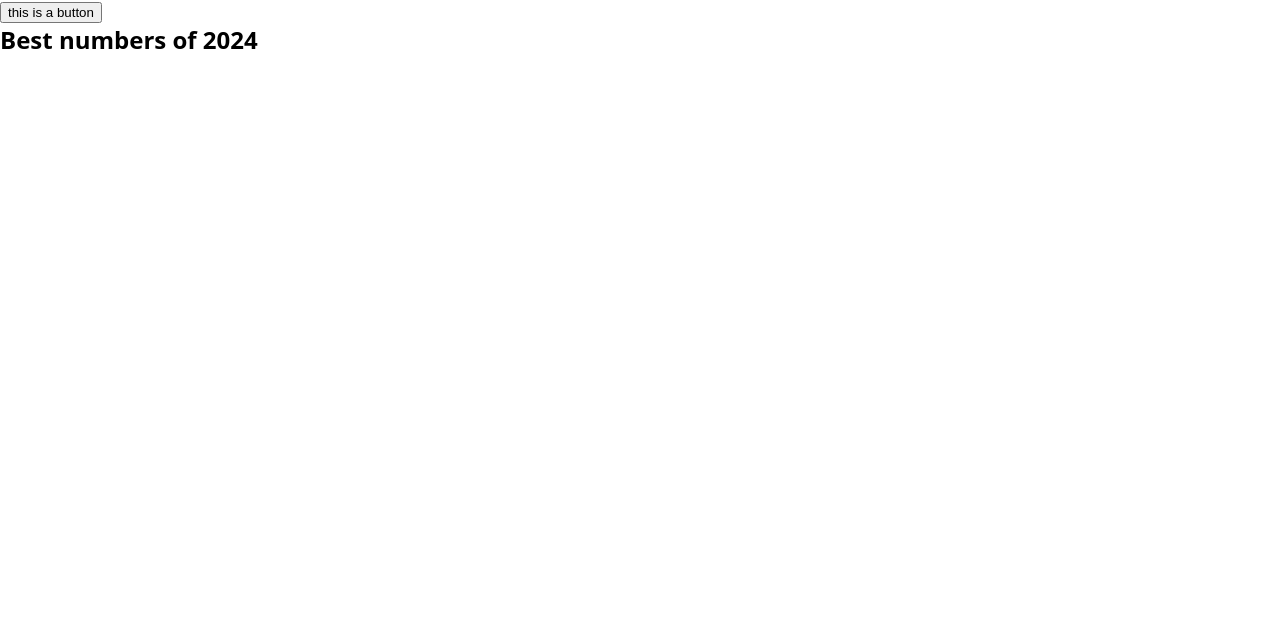
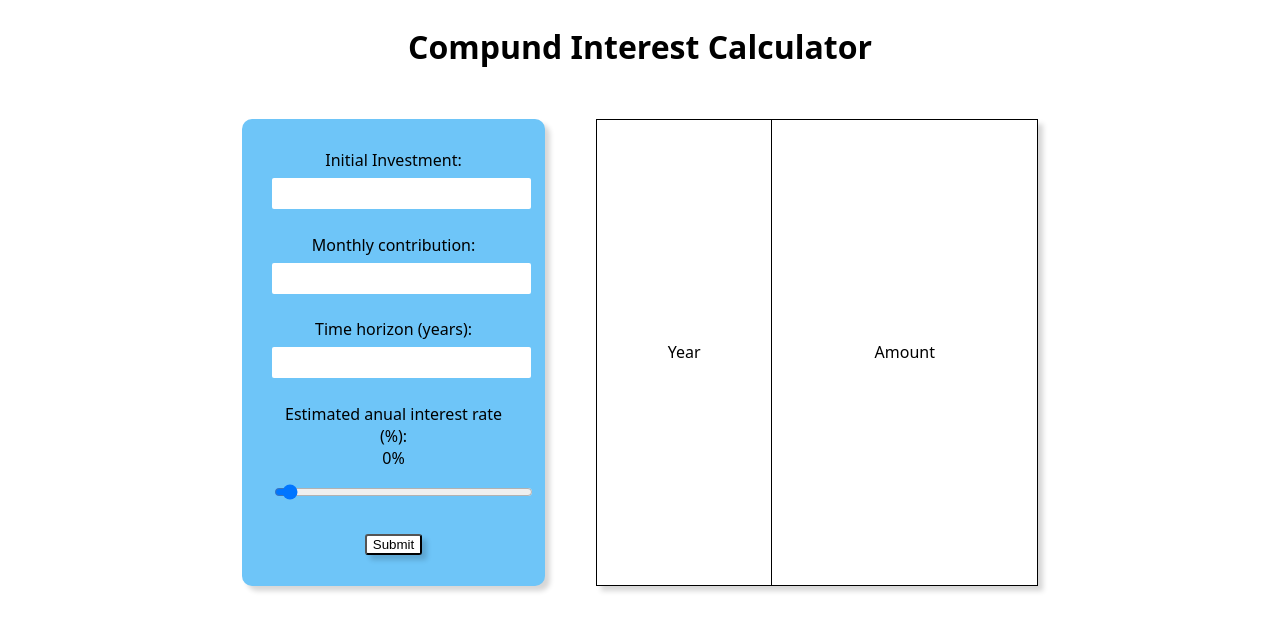
Before and after one commit to pandajakob/jakob-portfolio-webpage, a plain HTML site: page projects/compoundInterestCalculator/index.html in a window 1280 px wide. Drawn offline with Linux system fonts and the light colour scheme; files that its build step writes are made by us from their sources; files whose address does not match are found by name.

Commit message:
UI and yes

```diff
--- a/projects/compoundInterestCalculator/index.html
+++ b/projects/compoundInterestCalculator/index.html
@@ -2,18 +2,38 @@
 <html>
     <head>
         <link rel="stylesheet" href="styles.css">
-        <script src = 'script.js' defer> </script>
+        <script src ='script.js' defer> </script>
     </head>
 
     <body>
+        <h1> Compund Interest Calculator</h1>
 
-        <button id="button"> this is a button </button>
-        <h2>Best numbers of 2024</h2>
-        <ul id="ul">
+        <main>
+            <div class="formContainer">
+                <form class="form">
+                    <label for="initInvestment">Initial Investment:</label><br>
+                    <input type="number" id="initInvestment" name="initInvestment"><br>
+                    <label for="montlyContribution">Monthly contribution:</label><br>
+                    <input type="number" id="montlyContribution" name="montlyContribution"><br>
+                    <label for="timeHorizon">Time horizon (years):</label><br>
+                    <input type="number" id="timeHorizon" name="timeHorizon"><br>
+                    <label for="interestRate">Estimated anual interest rate (%):</label><br>
+                    <p id="rangeValue"> 0%</p>
+                    <input type="range" id="interestRate" name="interestRate" min="0" max="100" value="0" oninput="updateTextInput(this.value)">
+                    <button id="submitButton" type="button" value="Submit" onclick="addToTable()"> Submit </button>
 
-        </ul>
+                  </form>
+            </div>
+            <table>
+                <tr>
+                    <th> Year </th>
+                    <th> Amount </th>
+                  </tr>
+
+              </table>
 
 
+        </main>
     </body>
 
 
--- a/projects/compoundInterestCalculator/script.js
+++ b/projects/compoundInterestCalculator/script.js
@@ -1,14 +1,26 @@
+const timeHorizon = document.getElementById("timeHorizon");
+const initialInvestment = document.getElementById("initInvestment");
+let yield = 2;
+const tableElement = document.querySelector('table')
 
-const button = document.getElementById('button')
+const updateTextInput = (value) => {
+    document.getElementById("rangeValue").innerHTML = value + "%"
+    yield = value/100+1;
+    console.log("year" + timeHorizon.value);
+    console.log("initialInvestment" + initialInvestment.value);
+}
 
-function newElement(event) {
-    const parent = document.getElementById('ul')
+function addToTable() {
+    tableElement.innerHTML = ""
+    for (let i = 0; i<timeHorizon.value; i++) {
+        let trElement = document.createElement('tr');
+        let yearElement = document.createElement('th');
+        yearElement.innerHTML = i;
+        let amountElement = document.createElement('th');
+        amountElement.innerHTML = (i*initialInvestment.value*yield);
+        trElement.appendChild(yearElement)
+        trElement.appendChild(amountElement)
+        tableElement.appendChild(trElement)
+    }
 
-    for (let i = 0; i < 4; i++) {
-        const element = document.createElement('li');
-        let number = (i * 3)/4;
-        element.innerHTML = `${i} ` + `${event.target}`;
-        parent.appendChild(element);
-    }
-}
-button.addEventListener('click', newElement);
+};
--- /dev/null
+++ b/projects/compoundInterestCalculator/styles.css
@@ -0,0 +1,69 @@
+html {
+    font-family: system-ui, -apple-system, BlinkMacSystemFont, 'Segoe UI', Roboto, Oxygen, Ubuntu, Cantarell, 'Open Sans', 'Helvetica Neue', sans-serif;
+}
+h1 {
+    text-align: center;
+    margin: 2%;
+}
+main {
+    display: flex;
+    justify-content: center;
+    transition: all 0.4s;
+    text-align: center;
+}
+.formContainer {
+    width: 20%;
+    background-color: rgb(110, 197, 248);
+    padding: 2%;
+    border-radius: 10px;
+    font-weight: 500;
+    box-shadow: 5px 5px 5px rgba(0, 0, 0, 0.16);
+    text-align: center;
+    height: fit-content;
+    margin: 2%;
+
+}
+.form {
+    padding: 2%;
+
+}
+input {
+    padding: 8px;
+    border-radius: 2px;
+    border: none;
+    margin-bottom: 10%;
+    margin-top: 3%;
+    width: auto;
+    width: 100%;
+}
+
+form p {
+    margin: 0;
+    text-align: center;
+}
+
+#submitButton {
+    box-shadow: 5px 5px 5px rgba(0, 0, 0, 0.16);
+    cursor: pointer;
+    background-color: white;
+    border-radius: 3px;
+}
+#submitButton:hover {
+    box-shadow: none;
+}
+table {
+    width: 35%;
+    box-shadow: 5px 5px 5px rgba(0, 0, 0, 0.16);
+    margin: 2%;
+
+
+}
+table, th, td {
+    border: 1px solid black;
+    border-collapse: collapse;
+    font-weight: 400;
+
+}
+th, td {
+    padding: 10px;
+}
```
